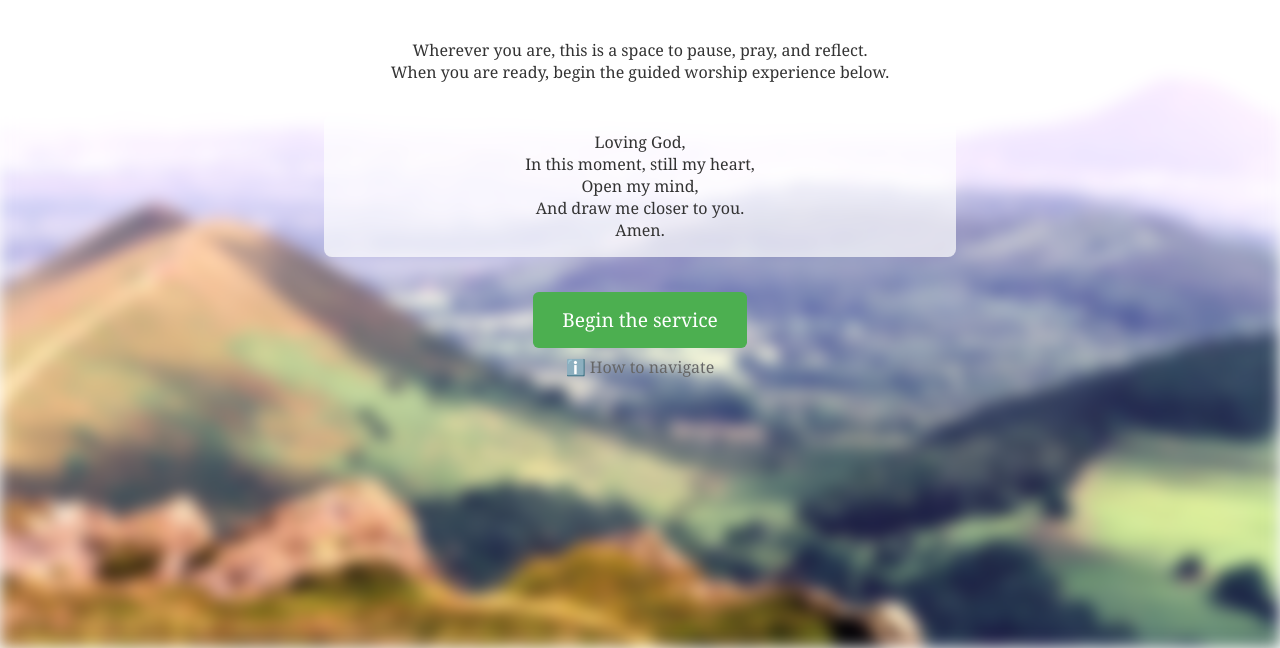
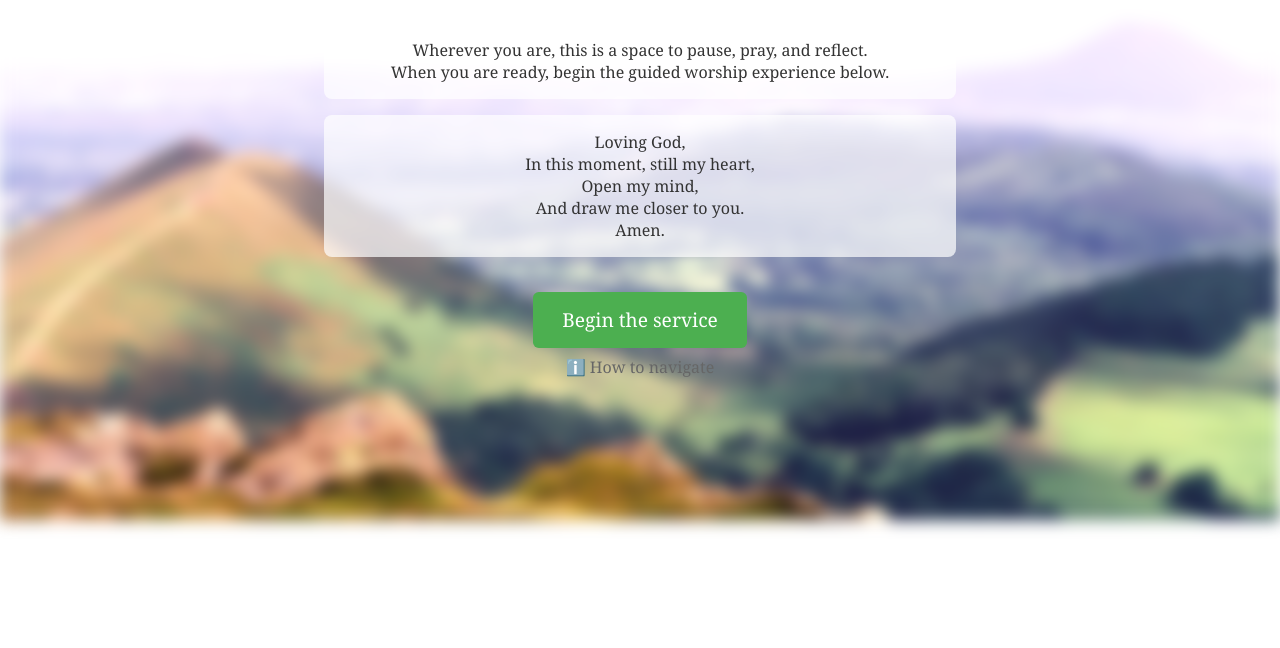
Before and after one commit to revrichard/online-worship, a plain HTML site: page index.html in a window 1280 px wide. Shown: the part 280-928 px from the top of the page. Drawn offline with Linux system fonts and the light colour scheme.

Commit message:
modified css on index.html

```diff
--- a/index.html
+++ b/index.html
@@ -13,17 +13,17 @@
       margin: 0;
       position: relative;
       min-height: 100vh;
-      overflow: hidden;
+
     }
     body::before {
       content: "";
       background: url('hills.jpg') no-repeat center center/cover;
       filter: brightness(1.2) blur(8px);
-      position: absolute;
+      position: fixed;
       top: 0;
       left: 0;
-      right: 0;
-      bottom: 0;
+      width: 100%;
+      height: 100%;
       z-index: -1;
     }
     blockquote, h1, p, .prayer {
```
